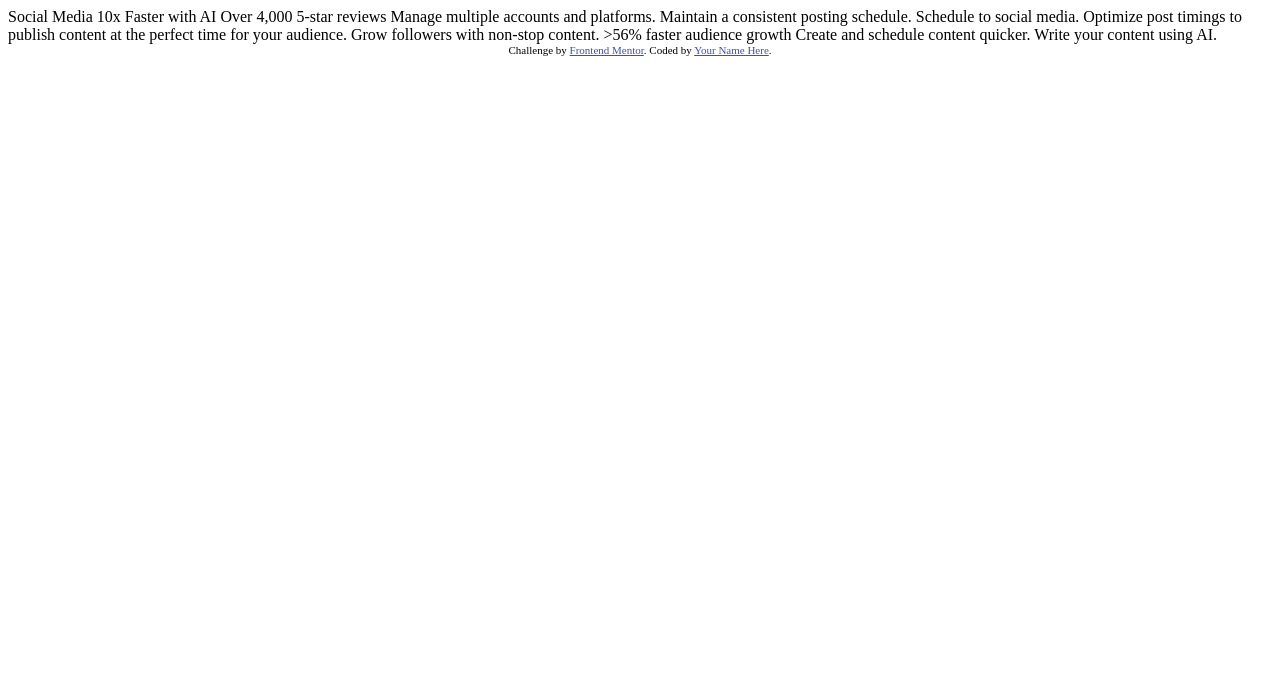
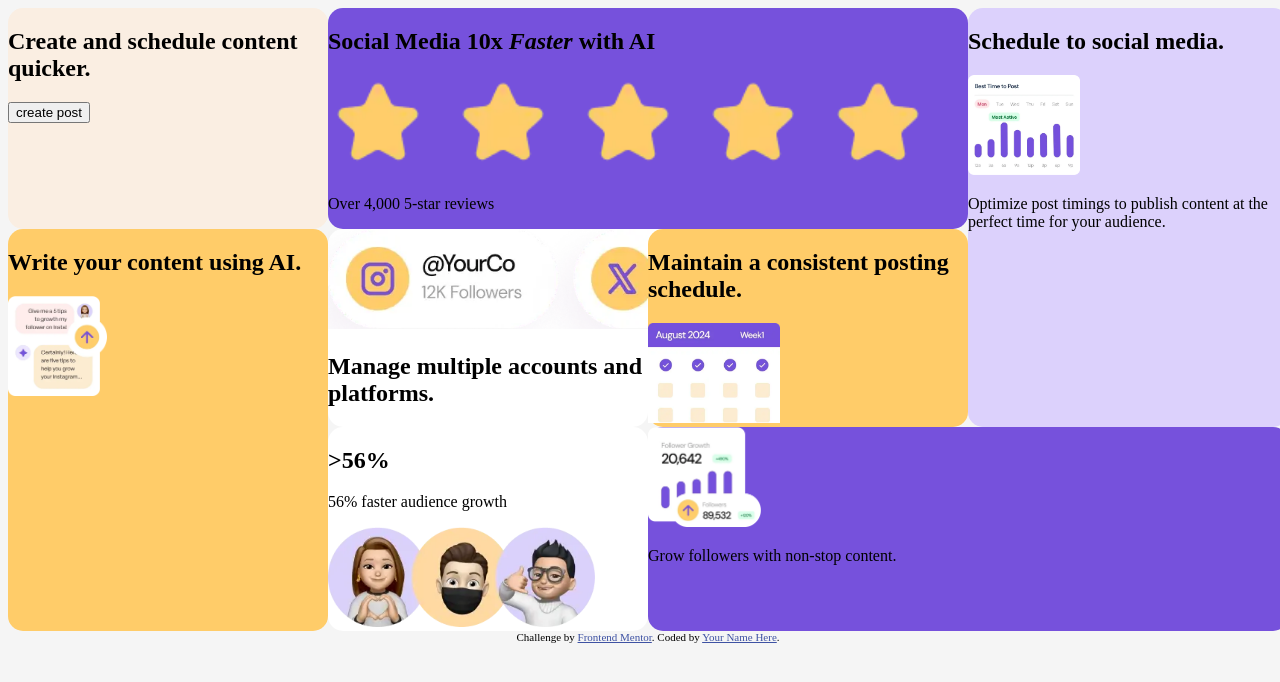
Before and after one commit to adelani007/bento-grid-main, a plain HTML site: page index.html in a window 1280 px wide. Drawn offline with Linux system fonts and the light colour scheme.

Commit message:
modified

```diff
--- /dev/null
+++ b/index.css
@@ -0,0 +1,63 @@
+body {
+  background: #f5f5f5;
+  height: 100vh;
+  width: 100vw;
+}
+img {
+  height: 100px;
+}
+
+main {
+  display: grid;
+  grid-template-columns: 25% 25% 25% 25%;
+  /* grid-template-rows: 30% 25% 25%; */
+}
+div {
+  border-radius: 15px;
+}
+
+.create {
+  background-color: #faeee2;
+  grid-row: 1/2;
+  grid-column: 1/2;
+}
+.social {
+  background-color: #7651dc;
+  grid-column: 2/4;
+
+  grid-row: 1/2;
+}
+
+.schedule {
+  background-color: #dcd1fc;
+  grid-column: 4/5;
+  grid-row: 1/3;
+}
+
+.write {
+  background-color: #ffcc69;
+  grid-row: 2/4;
+  grid-column: 1/2;
+}
+
+.manage {
+  background-color: white;
+  grid-column: 2/3;
+  grid-row: 2/3;
+}
+.maintain {
+  background-color: #ffcc69;
+  grid-column: 3/4;
+  grid-row: 2/3;
+}
+
+.percent {
+  background-color: white;
+  grid-column: 2/3;
+  grid-row: 3/4;
+}
+
+.grow {
+  background-color: #7651dc;
+  grid-column: 3/5;
+}
--- a/index.html
+++ b/index.html
@@ -1,41 +1,85 @@
 <!DOCTYPE html>
 <html lang="en">
   <head>
-  <meta charset="UTF-8">
-  <meta name="viewport" content="width=device-width, initial-scale=1.0"> <!-- displays site properly based on user's device -->
+    <meta charset="UTF-8" />
+    <meta name="viewport" content="width=device-width, initial-scale=1.0" />
+    <!-- displays site properly based on user's device -->
 
-  <link rel="icon" type="image/png" sizes="32x32" href="./assets/images/favicon-32x32.png">
+    <link
+      rel="icon"
+      type="image/png"
+      sizes="32x32"
+      href="./assets/images/favicon-32x32.png"
+    />
 
     <title>Frontend Mentor | Bento grid</title>
 
     <!-- Feel free to remove these styles or customise in your own stylesheet 👍 -->
     <style>
-    .attribution { font-size: 11px; text-align: center; }
-    .attribution a { color: hsl(228, 45%, 44%); }
+      .attribution {
+        font-size: 11px;
+        text-align: center;
+      }
+      .attribution a {
+        color: hsl(228, 45%, 44%);
+      }
     </style>
+    <link rel="stylesheet" href="index.css" />
   </head>
   <body>
+    <main>
+      <div class="social">
+        <h2>Social Media <span>10x</span> <i>Faster</i> with AI</h2>
+        <img src="./assets/images/illustration-five-stars.webp" alt="" />
+        <p>Over 4,000 5-star reviews</p>
+      </div>
+      <div class="manage">
+        <img
+          src="./assets/images/illustration-multiple-platforms.webp"
+          alt=""
+        />
+        <h2>Manage multiple accounts and platforms.</h2>
+      </div>
+      <div class="maintain">
+        <h2>Maintain a consistent posting schedule.</h2>
+        <img
+          src="./assets/images/illustration-consistent-schedule.webp"
+          alt=""
+        />
+      </div>
 
-  Social Media 10x Faster with AI
-  Over 4,000 5-star reviews
+      <div class="schedule">
+        <h2>Schedule to social media.</h2>
+        <img src="./assets/images/illustration-schedule-posts.webp" alt="" />
+        <p>
+          Optimize post timings to publish content at the perfect time for your
+          audience.
+        </p>
+      </div>
+      <div class="grow">
+        <img src="./assets/images/illustration-grow-followers.webp" alt="" />
+        <p>Grow followers with non-stop content.</p>
+      </div>
+      <div class="percent">
+        <h2>>56%</h2>
+        <p>56% faster audience growth</p>
+        <img src="./assets/images/illustration-audience-growth.webp" alt="" />
+      </div>
 
-  Manage multiple accounts and platforms.
+      <div class="create">
+        <h2>Create and schedule content <span>quicker</span>.</h2>
+        <button>create post</button>
+      </div>
 
-  Maintain a consistent posting schedule.
-
-  Schedule to social media.
-  Optimize post timings to publish content at the perfect time for your audience.
-
-  Grow followers with non-stop content.
-
-  >56% faster audience growth
-
-  Create and schedule content quicker.
-
-  Write your content using AI.
+      <div class="write">
+        <h2>Write your content using AI.</h2>
+        <img src="./assets/images/illustration-ai-content.webp" alt="" />
+      </div>
+    </main>
 
     <div class="attribution">
-    Challenge by <a href="https://www.frontendmentor.io?ref=challenge">Frontend Mentor</a>.
+      Challenge by
+      <a href="https://www.frontendmentor.io?ref=challenge">Frontend Mentor</a>.
       Coded by <a href="#">Your Name Here</a>.
     </div>
   </body>
```
Lines whose indentation alone changed are shown as unchanged.
